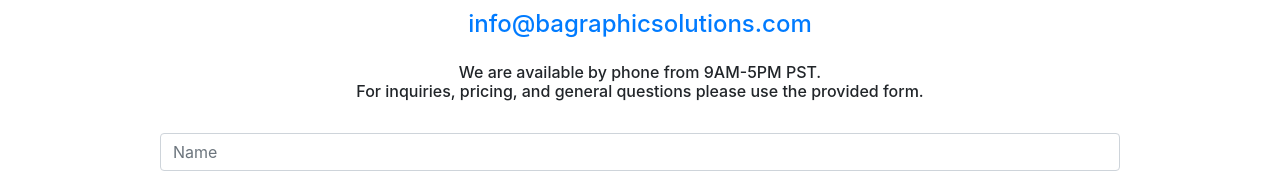
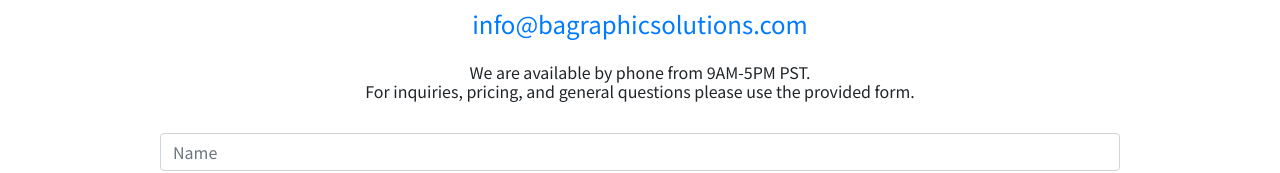
Before and after one commit to boris-gladkikh/bags, a React (Create React App) app: page /contact in a window 1280 px wide. Shown: the part 484-657 px from the top of the page. Built offline with nearby package versions, Linux system fonts and the light colour scheme.

Commit message:
updated font to noto on contact page

```diff
--- a/src/Contact.js
+++ b/src/Contact.js
@@ -12,10 +12,10 @@
           <h1>REACH OUT ANYTIME.</h1>
         </div>
       </div>
-      <div className="contact-section my-5">
+      <div className="noto-font contact-section my-5">
         <h4>707-563-9435</h4>
         <h4><a href="mailto:info@bagraphicsolutions.com">info@bagraphicsolutions.com</a></h4>
-        <h6 className="mt-4">
+        <h6 className="noto-font mt-4">
           We are available by phone from 9AM-5PM PST. <br />
           For inquiries, pricing, and general questions please use the provided
           form.
```
